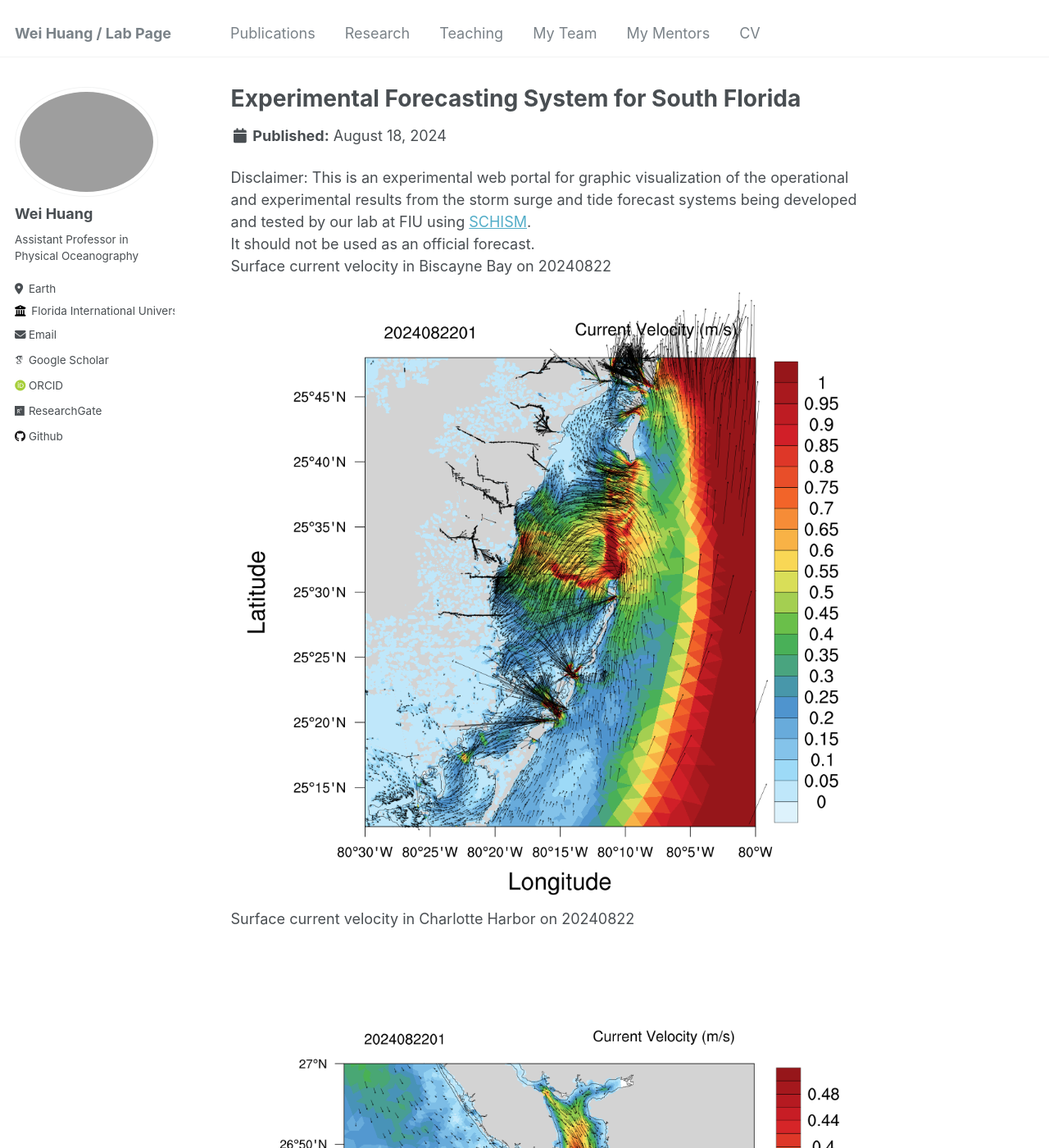
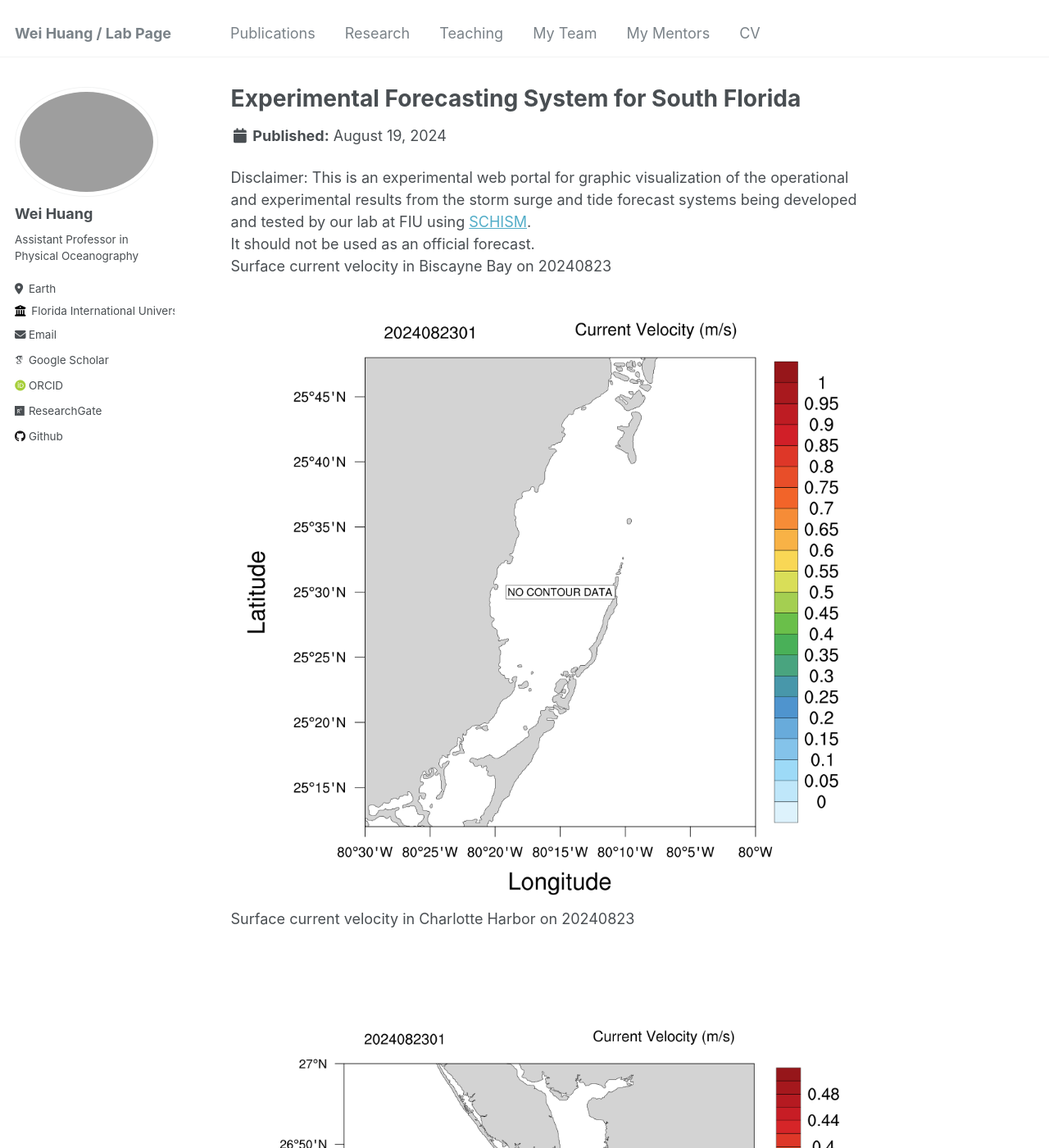
Before and after one commit to huang96169/huang96169.github.io, a Jekyll site: the page built from _research/research-1.md, in a window 1280 px wide and 1400 px high. Shown: the whole window at 82% size. Built offline with Jekyll 4.4.1, drawn with Linux system fonts in a browser that asks for light colours; some web fonts are replaced; some of the changed text lies outside the part shown.

Commit message:
replaced research_uv1.gif research_salt1.gif research_temp1.gif and replaced research_elev2.gif research_uv2.gif research_salt2.gif research_temp2.gif

```diff
--- a/_research/research-1.md
+++ b/_research/research-1.md
@@ -1,7 +1,7 @@
 ---
 title: "Experimental Forecasting System for South Florida"
-short: Surface current velocity of South Florida from 20240818 to 20240822
-date: 2024-08-18
+short: Surface current velocity of South Florida from 20240819 to 20240823
+date: 2024-08-19
 short1: "Disclaimer: This is an experimental web portal for graphic visualization of the operational and experimental results from the storm surge and tide forecast systems being developed and tested by our lab at FIU using [SCHISM](https://ccrm.vims.edu/schismweb/). It should not be used as an official forecast."
 excerpt: "<img src='/images/research_uv1.gif'>"
 collection: research
@@ -10,11 +10,11 @@ collection: research
 Disclaimer:
 This is an experimental web portal for graphic visualization of the operational and experimental results from the storm surge and tide forecast systems being developed and tested by our lab at FIU using [SCHISM](https://ccrm.vims.edu/schismweb/).<br/>
 It should not be used as an official forecast.<br/>
-Surface current velocity in Biscayne Bay on 20240822<br/>
+Surface current velocity in Biscayne Bay on 20240823<br/>
 <img src='/images/research_Bbay.png'>
-Surface current velocity in Charlotte Harbor on 20240822<br/>
+Surface current velocity in Charlotte Harbor on 20240823<br/>
 <img src='/images/research_Cbay.png'>
-Surface current velocity in Tampa Bay on 20240822<br/>
+Surface current velocity in Tampa Bay on 20240823<br/>
 <img src='/images/research_Tbay.png'>
 The map below showns observational stations used for validating the model's results, as well as the horizontal grid. <br/>
 The horizontal grid for SCHISM in simulating Biscayne Bay in South Florida, using flexible resolution resolving levees and canals (1-2 m), watershed rural and urban areas (30m-50m) and coastal ocean (500m-5km).<br/>
```
Also changed, not shown: _research/research-2.md (+6 -6 lines), images/research_Bbay.png, images/research_Cbay.png, images/research_Tbay.png, images/research_maxelev2.gif.
